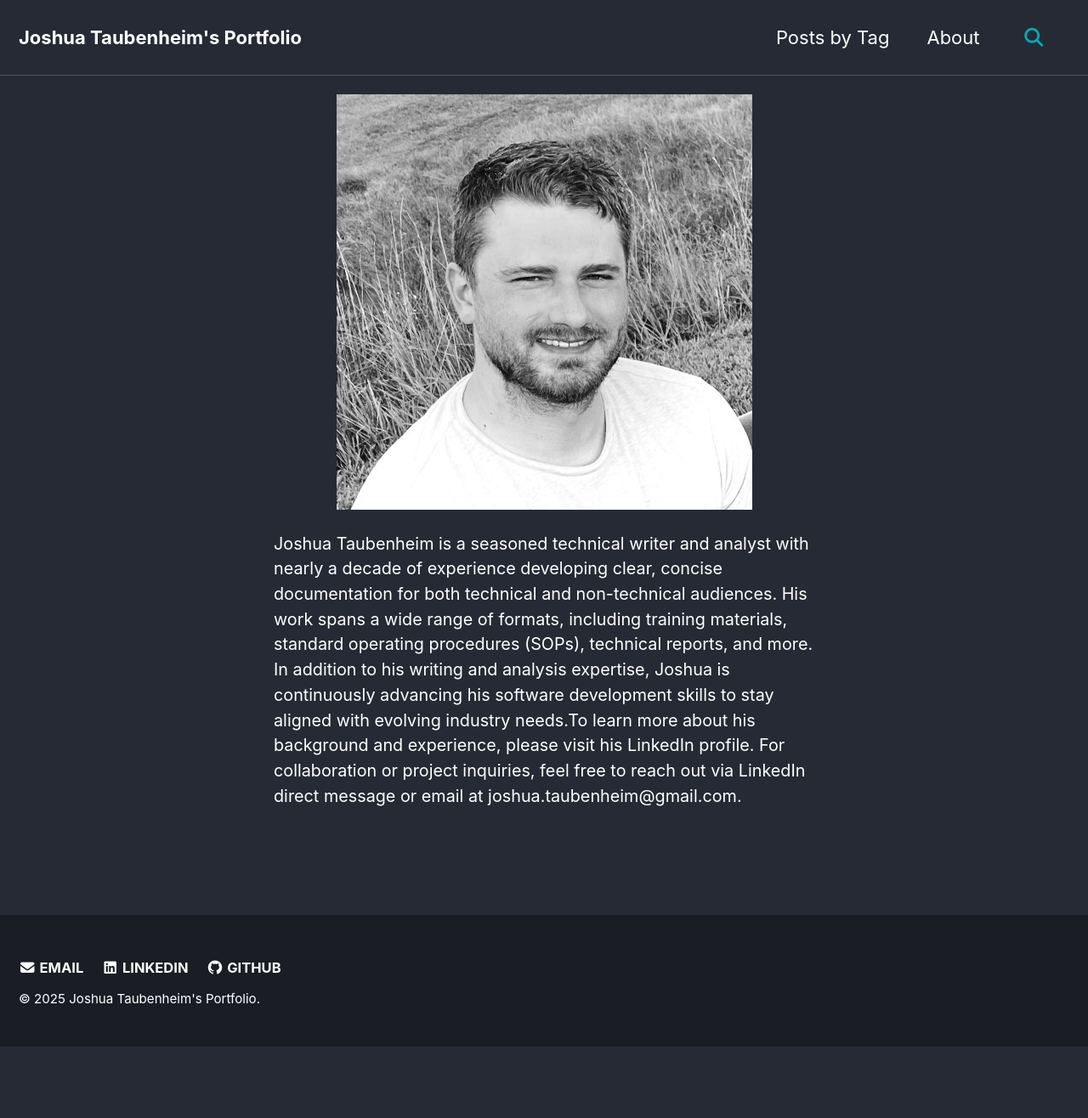
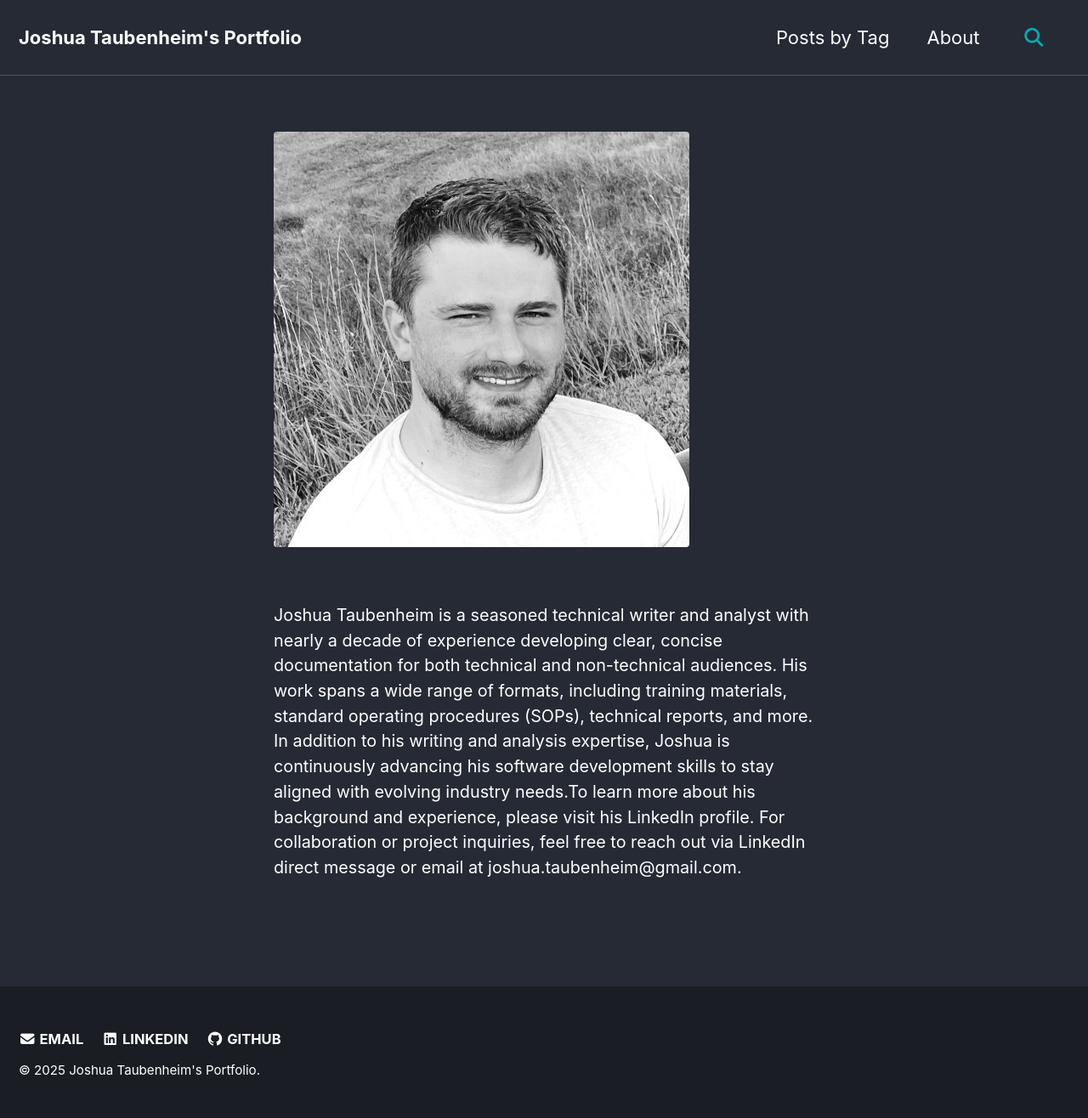
Before and after one commit to jtaubenheim/professional-portfolio, a Jekyll site: the page built from _pages/about.md, in a window 1280 px wide. Shown: the whole page at 85% size. Built offline with Jekyll 4.4.1, drawn with Linux system fonts in a browser that asks for light colours; cached includes are drawn as plain includes; a script that is not in the unit is left out; comment, search, counter and statistics services are not loaded; before the commit the page ends 1232 px from its top, so only the background shows below that.

Commit message:
Headshot file update config

```diff
--- a/_pages/about.md
+++ b/_pages/about.md
@@ -3,6 +3,6 @@ permalink: /about/
 title:
 ---
 
-![image-center](/assets/images/headshot.jpg){: .align-center}
+{% include figure popup=true image_path="/assets/images/headshot.jpg" %}
 
 Joshua Taubenheim is a seasoned technical writer and analyst with nearly a decade of experience developing clear, concise documentation for both technical and non-technical audiences. His work spans a wide range of formats, including training materials, standard operating procedures (SOPs), technical reports, and more. In addition to his writing and analysis expertise, Joshua is continuously advancing his software development skills to stay aligned with evolving industry needs.To learn more about his background and experience, please visit his LinkedIn profile. For collaboration or project inquiries, feel free to reach out via LinkedIn direct message or email at joshua.taubenheim@gmail.com.
```
